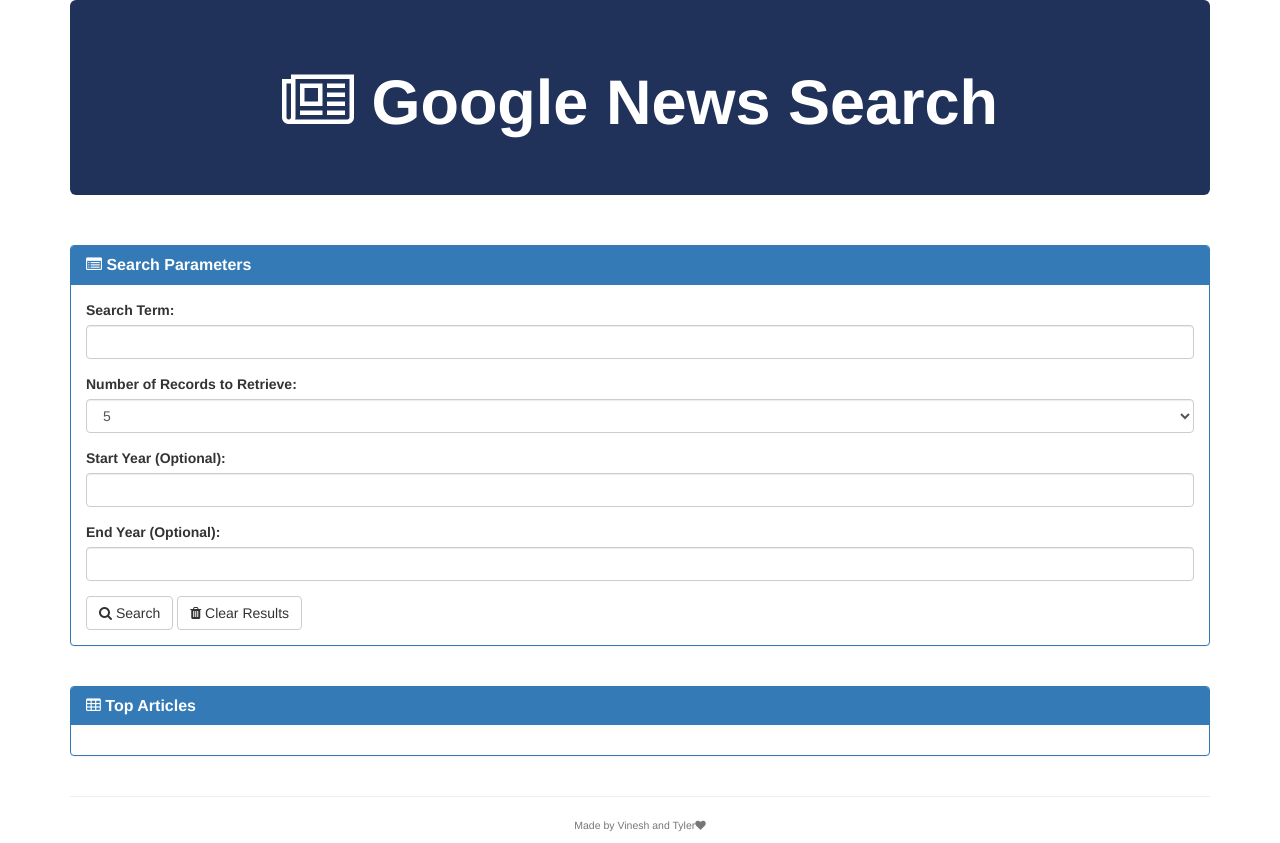
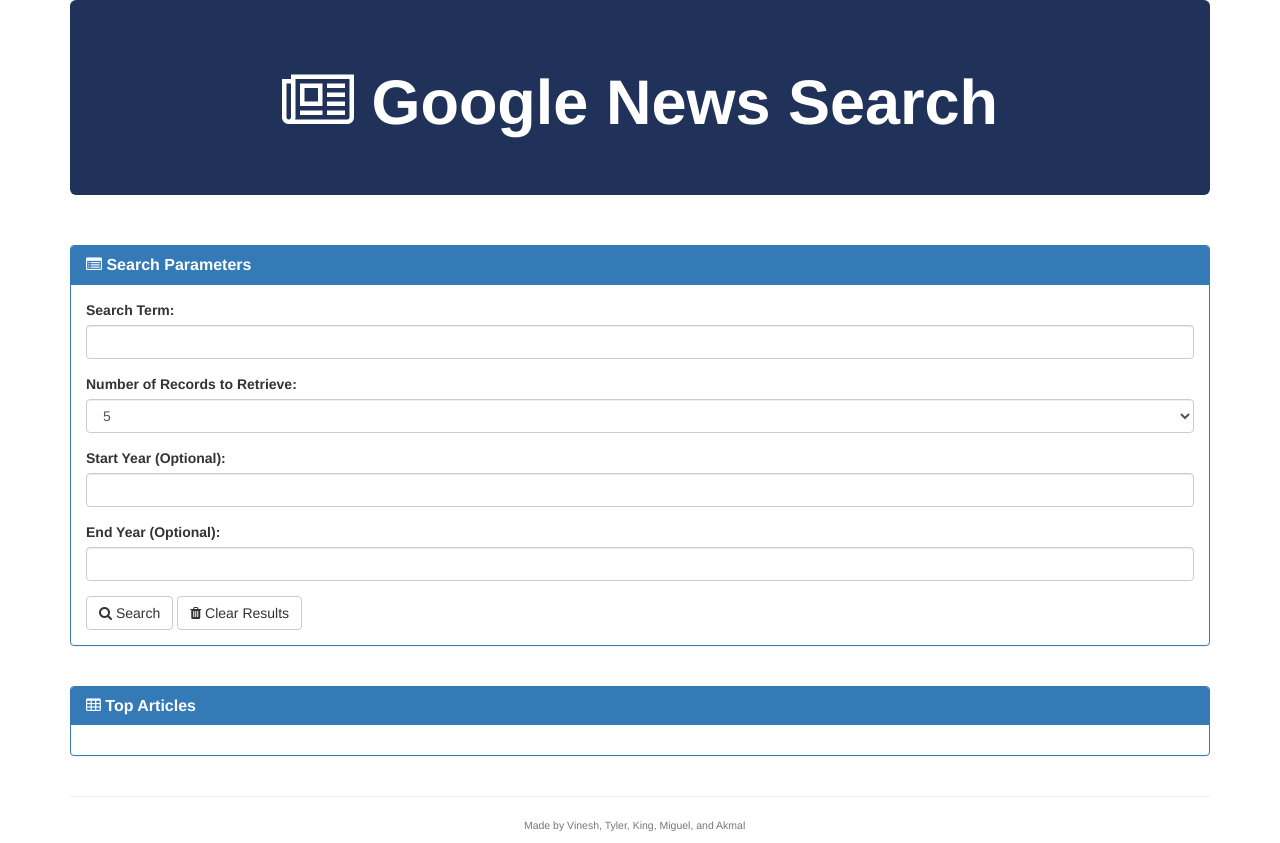
Before and after one commit to kingdomb/NYTsearch, a plain HTML site: page nyt search.html in a window 1280 px wide. Drawn offline with nearby package versions, Linux system fonts and the light colour scheme.

Commit message:
Update nyt search.html

```diff
--- a/nyt search.html
+++ b/nyt search.html
@@ -92,7 +92,7 @@
 
 
         <hr>
-        <h5 class="text-center"><small>Made by Vinesh and Tyler<i class="fa fa-heart"></i></small></h5>
+        <h5 class="text-center"><small>Made by Vinesh, Tyler, King, Miguel, and Akmal <i class="fab fa-google"></i></small></h5>
 
       </div>
     </div>
```
